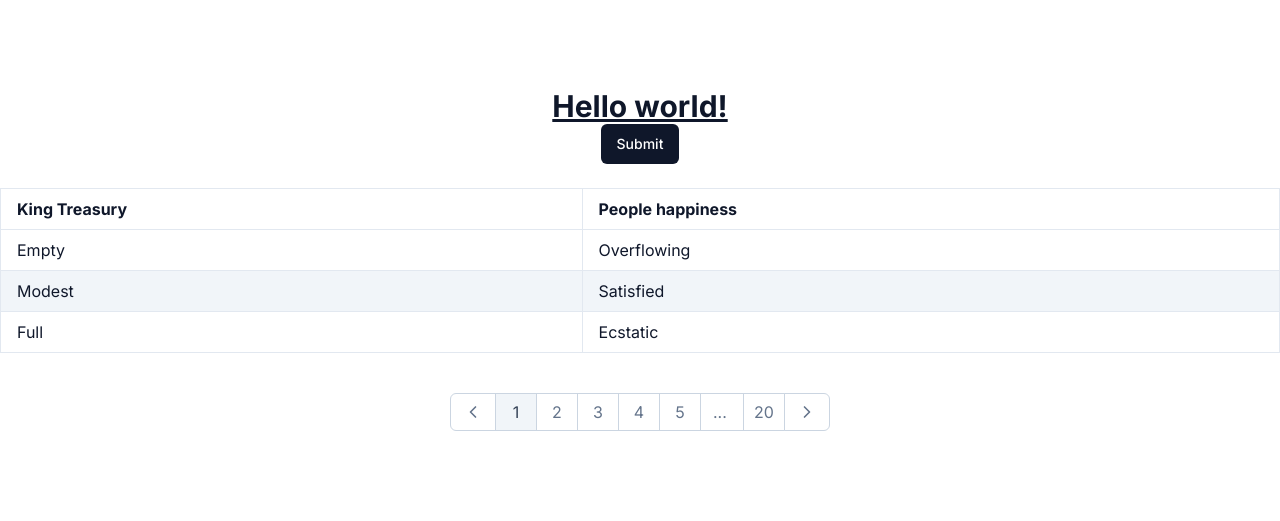
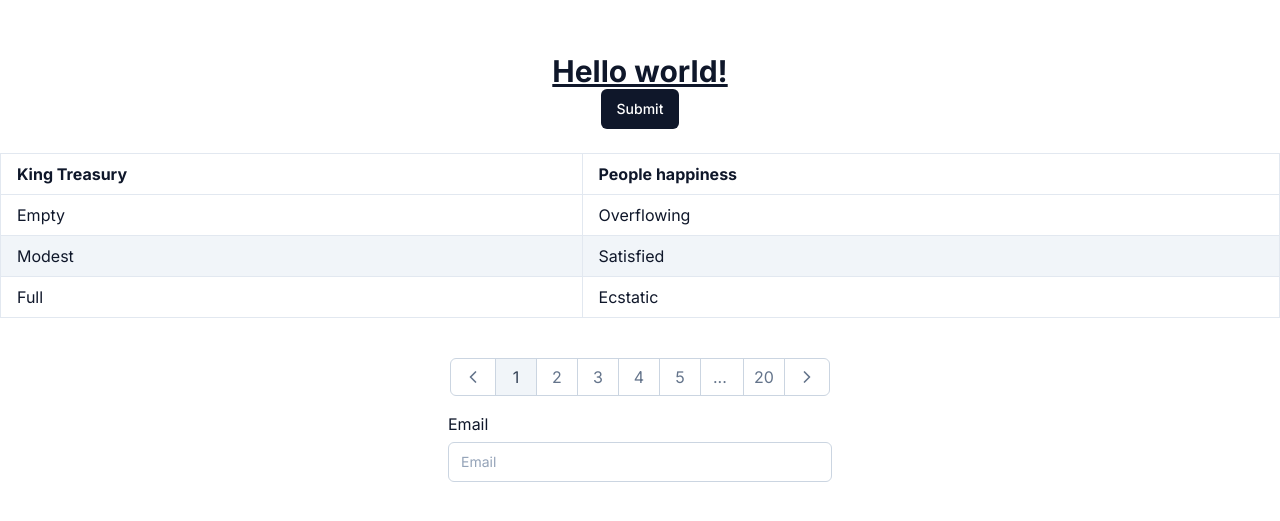
Before and after one commit to rifaldhiaw/test-admin, a Next.js app: page / in a window 1280 px wide. Shown: the part 133-654 px from the top of the page. Built offline with nearby package versions, Linux system fonts and the light colour scheme.

Commit message:
add input component

```diff
--- a/package.json
+++ b/package.json
@@ -10,6 +10,7 @@
   },
   "dependencies": {
     "@next/font": "13.1.6",
+    "@radix-ui/react-label": "^2.0.0",
     "@radix-ui/react-primitive": "^1.0.1",
     "@types/node": "18.11.18",
     "@types/react": "18.0.27",
--- /dev/null
+++ b/src/components/ui/Input.tsx
@@ -0,0 +1,24 @@
+import * as React from "react";
+
+import { cn } from "@/lib/utils";
+
+export interface InputProps
+  extends React.InputHTMLAttributes<HTMLInputElement> {}
+
+const Input = React.forwardRef<HTMLInputElement, InputProps>(
+  ({ className, ...props }, ref) => {
+    return (
+      <input
+        className={cn(
+          "flex h-10 w-full rounded-md border border-slate-300 bg-transparent py-2 px-3 text-sm placeholder:text-slate-400 focus:outline-none focus:ring-2 focus:ring-slate-400 focus:ring-offset-2 disabled:cursor-not-allowed disabled:opacity-50 dark:border-slate-700 dark:text-slate-50 dark:focus:ring-slate-400 dark:focus:ring-offset-slate-900",
+          className
+        )}
+        ref={ref}
+        {...props}
+      />
+    );
+  }
+);
+Input.displayName = "Input";
+
+export { Input };
--- /dev/null
+++ b/src/components/ui/Label.tsx
@@ -0,0 +1,23 @@
+"use client";
+
+import * as LabelPrimitive from "@radix-ui/react-label";
+import * as React from "react";
+
+import { cn } from "@/lib/utils";
+
+const Label = React.forwardRef<
+  React.ElementRef<typeof LabelPrimitive.Root>,
+  React.ComponentPropsWithoutRef<typeof LabelPrimitive.Root>
+>(({ className, ...props }, ref) => (
+  <LabelPrimitive.Root
+    ref={ref}
+    className={cn(
+      "text-sm font-medium leading-none peer-disabled:cursor-not-allowed peer-disabled:opacity-70",
+      className
+    )}
+    {...props}
+  />
+));
+Label.displayName = LabelPrimitive.Root.displayName;
+
+export { Label };
--- a/src/pages/index.tsx
+++ b/src/pages/index.tsx
@@ -1,6 +1,8 @@
 import { Button } from "@/components/ui/Button";
+import { Input } from "@/components/ui/Input";
 import { EventPager } from "@/components/ui/Pagination";
 import { Td, Th, Tr } from "@/components/ui/Table";
+import { Label } from "@radix-ui/react-label";
 import Head from "next/head";
 import { useState } from "react";
 
@@ -53,6 +55,12 @@ export default function Home() {
           page={page}
           onChange={(_, page) => setPage(page)}
         />
+
+        {/* input example */}
+        <div className="grid w-full max-w-sm items-center gap-1.5">
+          <Label htmlFor="email">Email</Label>
+          <Input type="email" id="email" placeholder="Email" />
+        </div>
       </main>
     </>
   );
```
Also changed, not shown: 1 other file (tests, documents, lock files or other folders).
